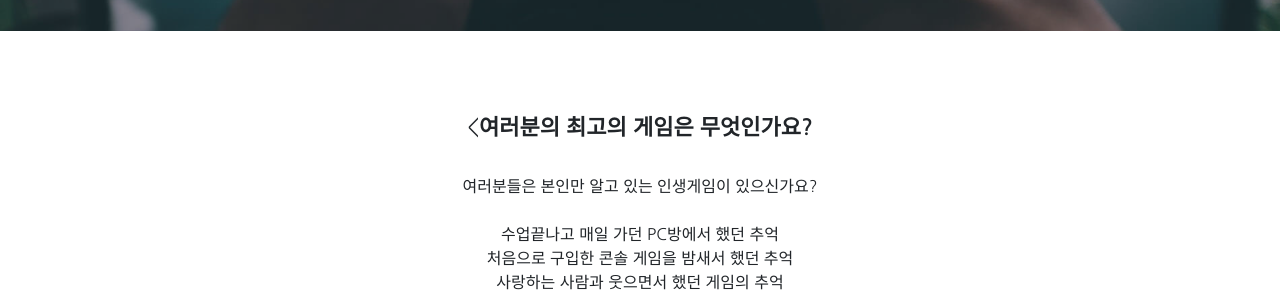
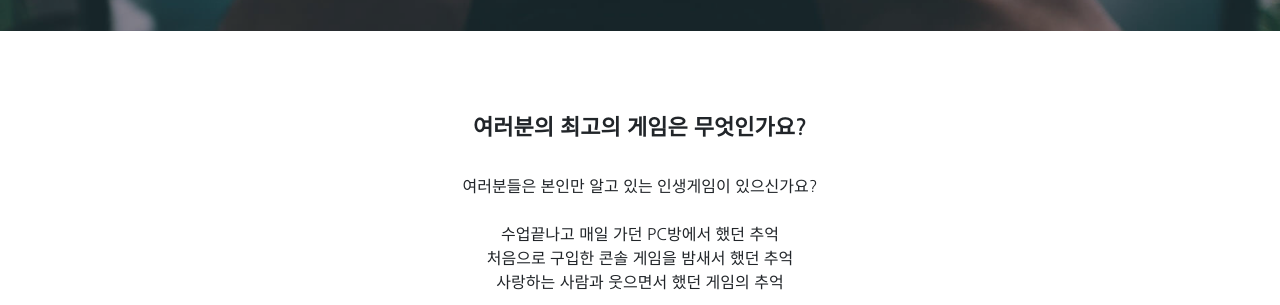
Before and after one commit to youngjungcho/everythegame88, a Jekyll site: the page built from about.html, in a window 1280 px wide. Shown: the part 501-806 px from the top of the page. Built offline with Jekyll 4.4.1, drawn with Linux system fonts in a browser that asks for light colours.

Commit message:
Update about.html

```diff
--- a/about.html
+++ b/about.html
@@ -17,7 +17,7 @@ background: '/img/bg-about.jpg'
 
 <section class="everythegame_1">
     <div id="container">
-      <p class="subtitle"><<strong>여러분의 최고의 게임은 무엇인가요?</strong></p>
+      <p class="subtitle"><strong>여러분의 최고의 게임은 무엇인가요?</strong></p>
       <p class="information"> 여러분들은 본인만 알고 있는 인생게임이 있으신가요?<br>
                               </br>
                               수업끝나고 매일 가던 PC방에서 했던 추억<br>
```
